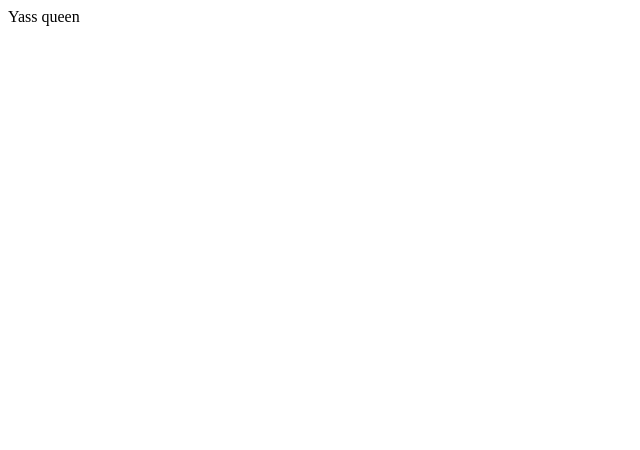
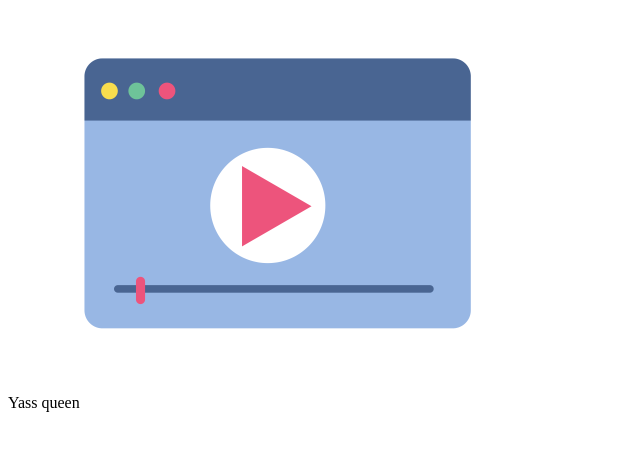
Before and after one commit to CarlosBabio/git-101, a plain HTML site: page index.html in a window 1280 px wide. Shown: the whole page, without its empty margins (0-640 px from the left). Drawn offline with Linux system fonts and the light colour scheme.

Commit message:
Added Video pic

```diff
--- a/index.html
+++ b/index.html
@@ -8,5 +8,6 @@
 </head>
 <body>
 Yass queen
+<img src="video.png" alt="">
 </body>
 </html>
```
Also changed, not shown: Video.png (added).
